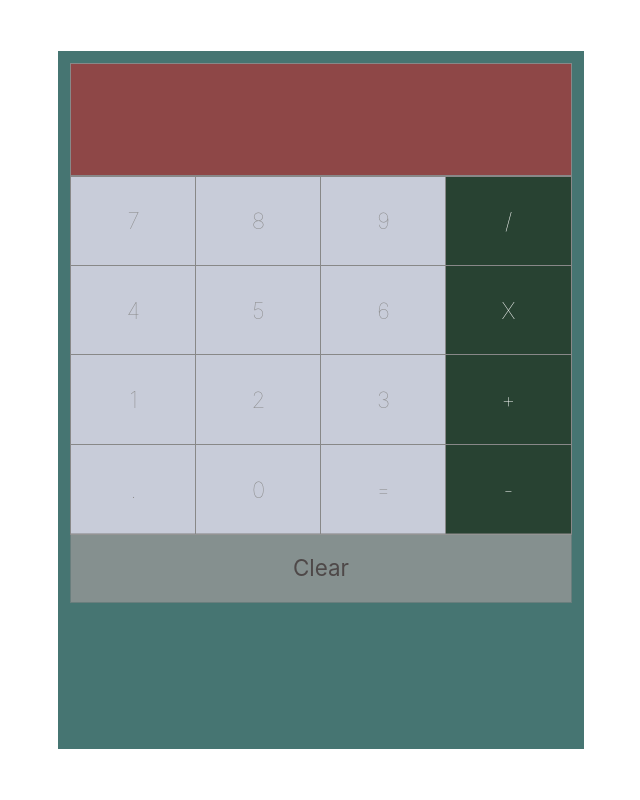
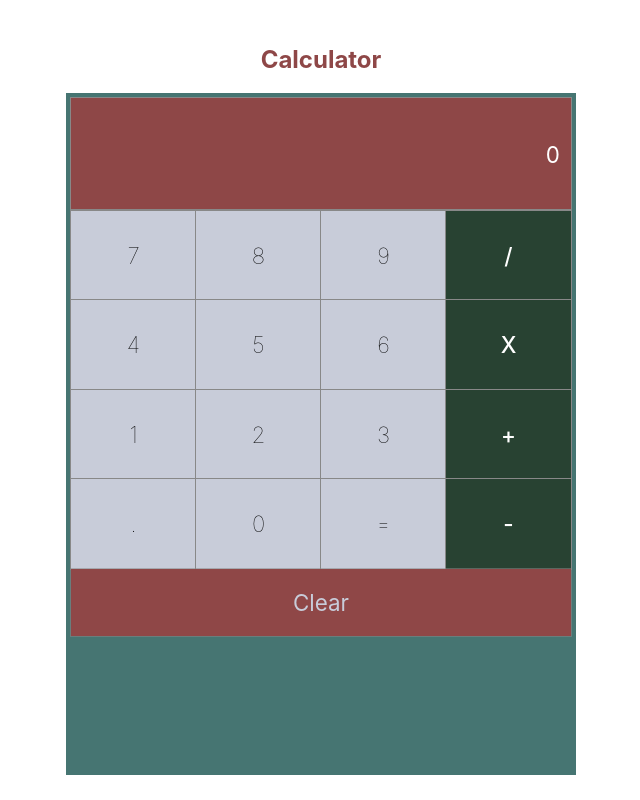
Before and after one commit to akhtarvahid/React-projects, a React (Create React App) app in the folder calculator/: page / in a window 1280 px wide. Shown: the whole page, without its empty margins (319-959 px from the left). Built offline with nearby package versions, Linux system fonts and the light colour scheme.

Commit message:
styling and text added

```diff
--- a/calculator/src/App.css
+++ b/calculator/src/App.css
@@ -2,13 +2,17 @@
   display: flex;
   justify-content: center;
   align-items: center;
+  flex-direction: column;
   height: 100vh;
   width: 100%;
+}
+.App h2 {
+  color: #8e4747;
 }
 .calc-wrapper {
   width: 500px;
   height: 672px;
-  padding: 13px;
+  padding: 5px;
   background: #467572;
 }
 .row {
--- a/calculator/src/App.js
+++ b/calculator/src/App.js
@@ -1,9 +1,9 @@
 import React, { useState } from 'react';
 import * as math from 'mathjs';
 import Button from './components/Button';
-import './App.css';
 import Input from './components/Input';
 import ClearButton from './components/ClearButton';
+import './App.css';
 
 function App() {
   const [input, setInput] = useState('');
@@ -16,6 +16,7 @@ function App() {
   }
   return (
     <div className="App">
+       <h2>Calculator</h2>
        <div className="calc-wrapper">
          <Input input={input} />
          <div className="row">
--- a/calculator/src/components/Button.css
+++ b/calculator/src/components/Button.css
@@ -6,7 +6,6 @@
     font-weight: lighter;
     font-size: 1.4em;
     background-color: #c8ccd9;
-    color: #888;
     flex: 1;
     outline: 1px solid #888;
     cursor: pointer;
@@ -14,4 +13,5 @@
 .operator {
     background-color: #284232;
     color: white;
+    font-weight: 500;
 }
--- a/calculator/src/components/ClearButton.css
+++ b/calculator/src/components/ClearButton.css
@@ -4,8 +4,8 @@
     justify-content: center;
     align-items: center;
     font-size: 1.4em;
-    color: #443c3cd9;
-    background-color: #999999c2;
+    color: #c8ccd9;
+    background-color: #8f4747;
     flex: 1 1;
     outline: 1px solid #8888;
     cursor: pointer;
--- a/calculator/src/components/Input.css
+++ b/calculator/src/components/Input.css
@@ -10,3 +10,6 @@
     padding: .5em;
     outline: 1px solid #888888;
 }
+.input span {
+    font-weight: lighter;
+}
--- a/calculator/src/components/Input.js
+++ b/calculator/src/components/Input.js
@@ -3,7 +3,7 @@ import './Input.css';
 export default function Input({input}) {
     return (
         <div className="input">
-          {input}
+          {input} <span>{input?.length === 0 && 0}</span>
         </div>
     )
 }
```
